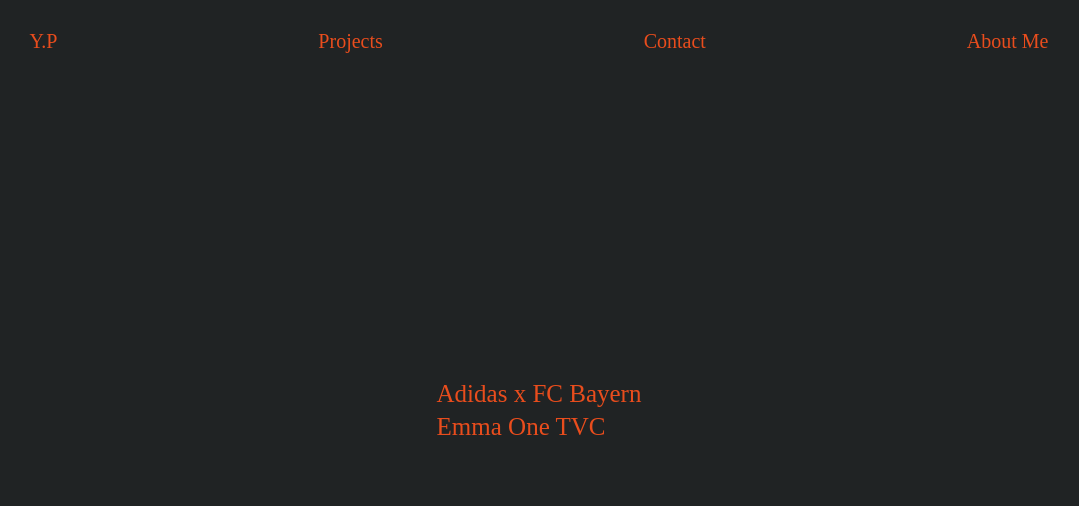
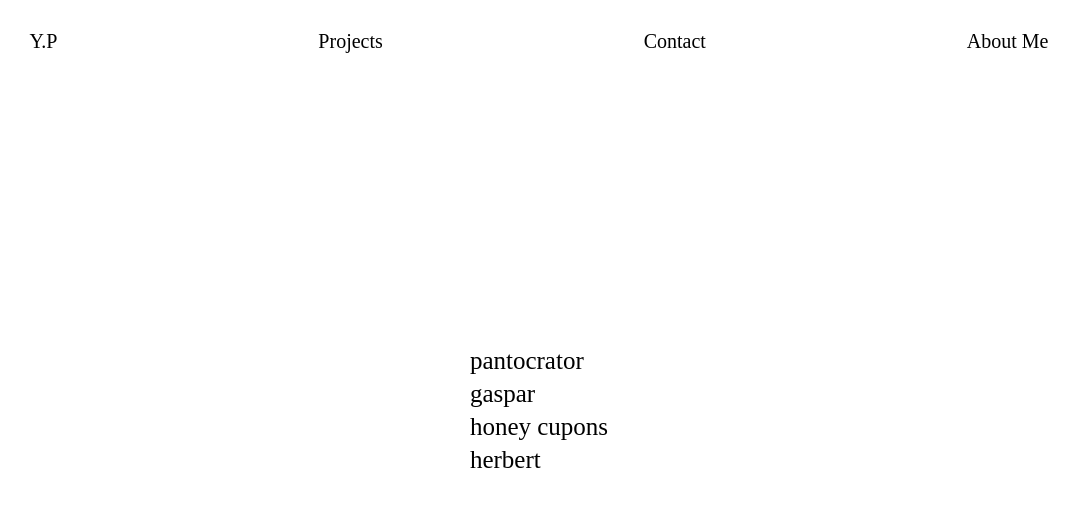
Before and after one commit to SantiagoMC52/yannickpalahi, a React (Create React App) app: page /projects in a window 1280 px wide. Shown: the top 506 px of the page, without its empty margins (101-1180 px from the left). Built offline with nearby package versions, Linux system fonts and the light colour scheme.

Commit message:
Add objects to mock.js and change web colors

```diff
--- a/src/components/Header/header.scss
+++ b/src/components/Header/header.scss
@@ -10,7 +10,7 @@
 }
 
 body {
-    background-color: #202324;
+    background-color: white;
 }
 
 .top-container {
--- a/src/components/Header/index.jsx
+++ b/src/components/Header/index.jsx
@@ -9,7 +9,7 @@
   return (
     <>
       <div className="top-container">
-        <Hamburger toggled={isOpen} toggle={setOpen} duration={0.8} color="#e94d1d" />
+        <Hamburger toggled={isOpen} toggle={setOpen} duration={0.8} color="#000000" />
       </div>
       <div className="navbar-container">
         {
--- a/src/constants/projects-mock.js
+++ b/src/constants/projects-mock.js
@@ -1,14 +1,26 @@
 const PROJECTS = [
   {
     id: 1,
-    name: 'Adidas x FC Bayern',
+    name: 'pantocrator',
     client: 'ADIDAS',
     link: 'https://player.vimeo.com/video/447083641?badge=0&autopause=0&player_id=0&app_id=58479'
   },
   {
     id: 2,
-    name: 'Emma One TVC',
+    name: 'gaspar',
     client: 'EMMA Agency',
+    link: 'https://player.vimeo.com/video/461749664?badge=0&autopause=0&player_id=0&app_id=58479'
+  },
+  {
+    id: 3,
+    name: 'honey cupons',
+    client: 'lorem ipsum',
+    link: 'https://player.vimeo.com/video/461749664?badge=0&autopause=0&player_id=0&app_id=58479'
+  },
+  {
+    id: 4,
+    name: 'herbert',
+    client: 'lorem ipsum',
     link: 'https://player.vimeo.com/video/461749664?badge=0&autopause=0&player_id=0&app_id=58479'
   }
 ];
--- a/src/styles/variables.scss
+++ b/src/styles/variables.scss
@@ -1 +1 @@
-$main-color: #e94d1d;
+$main-color: #000000;
```
